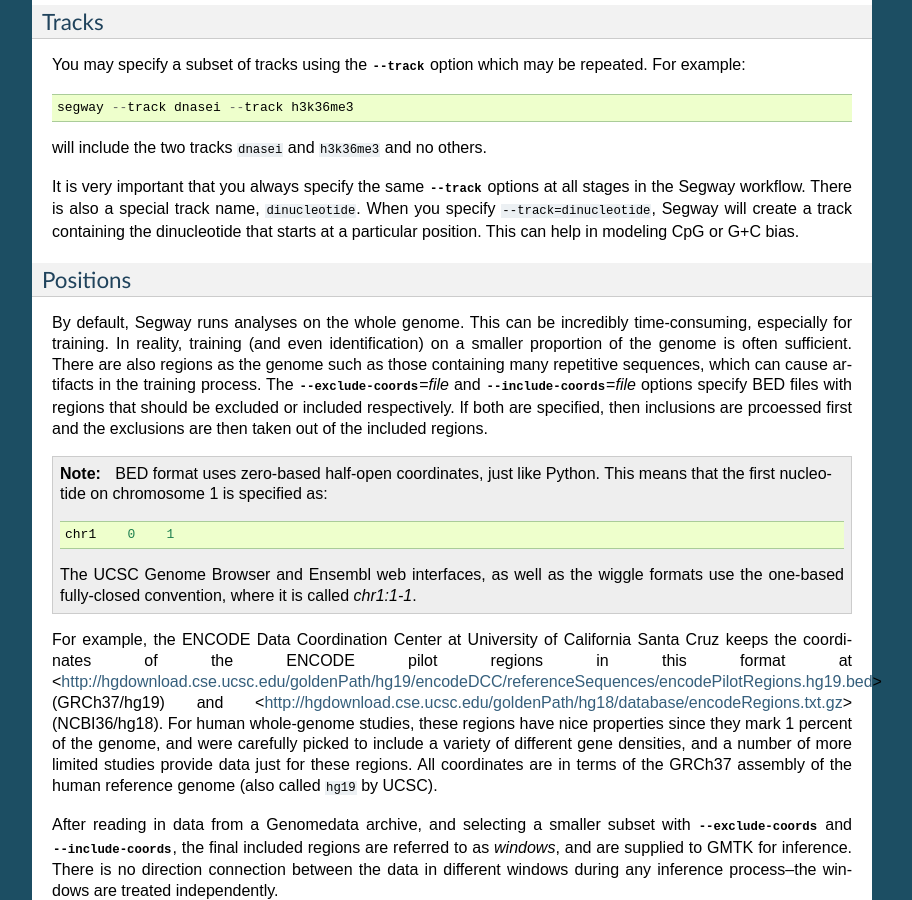
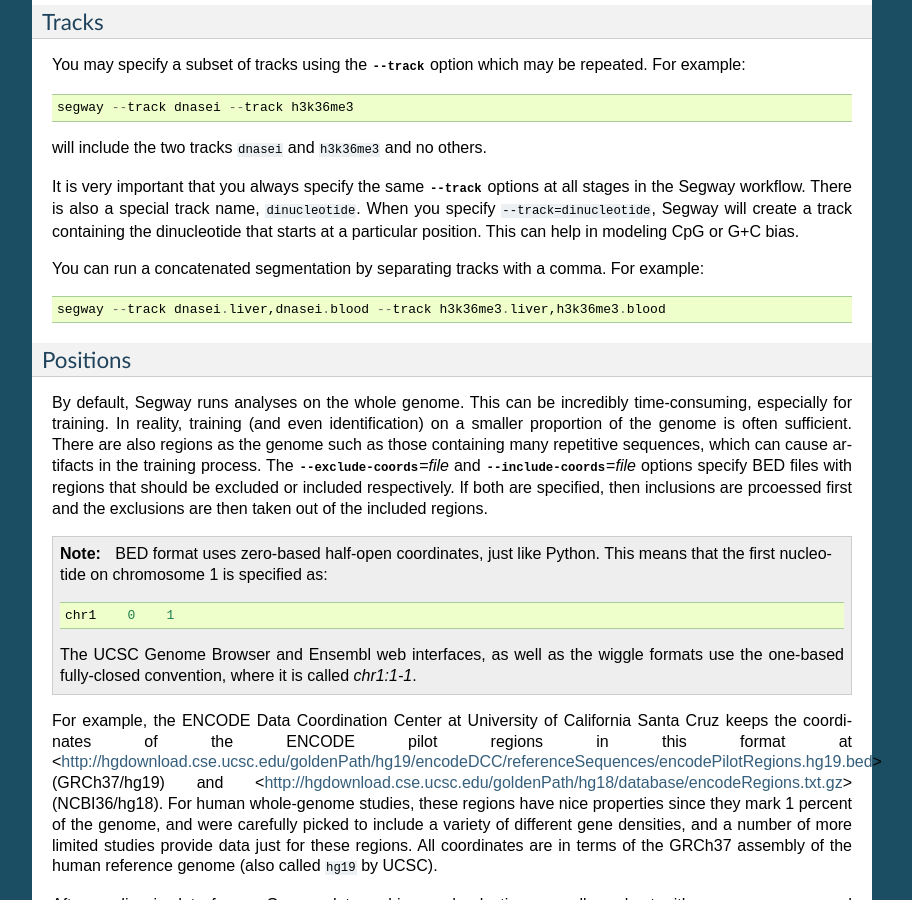
Before and after one commit to hoffmangroup/segway, a Sphinx documentation site: the page built from doc/segway.rst, in a window 1280 px wide and 900 px high, scrolled down 2904 px. Shown: the whole window, without its empty margins (198-1110 px from the left). Built offline with Sphinx 7.4.7, drawn with Linux system fonts in a browser that asks for light colours; formulas are drawn with MathJax 3.

Commit message:
add docs

```diff
--- a/doc/segway.rst
+++ b/doc/segway.rst
@@ -195,6 +195,12 @@ There is also a special track name, ``dinucleotide``. When you specify
 ``--track=dinucleotide``, Segway will create a track containing
 the dinucleotide that starts at a particular position. This can help
 in modeling CpG or G+C bias.
+
+You can run a concatenated segmentation by separating tracks with a
+comma. For example::
+
+    segway --track dnasei.liver,dnasei.blood --track h3k36me3.liver,h3k36me3.blood
+
 
 .. _positions:
 
```
